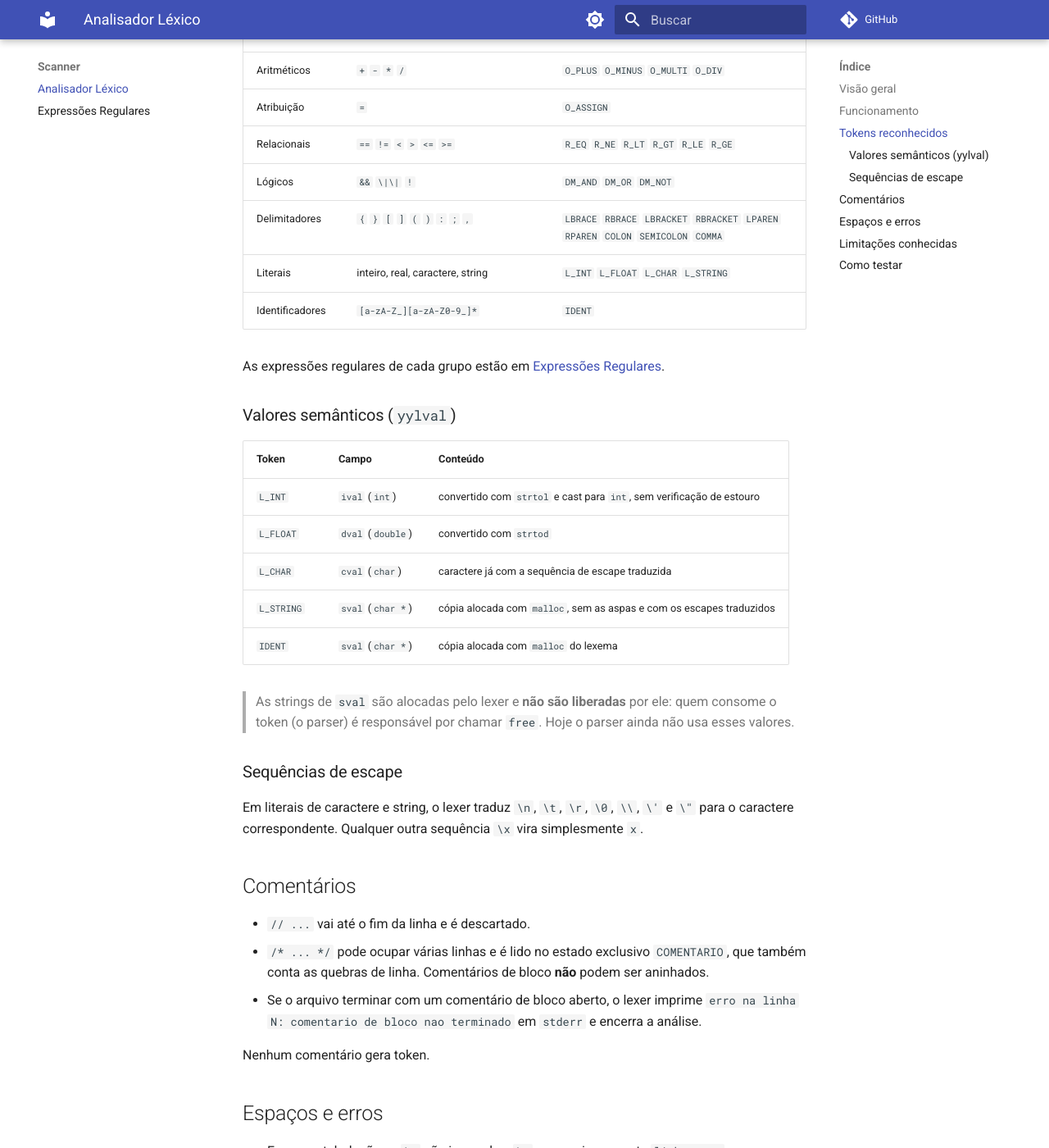
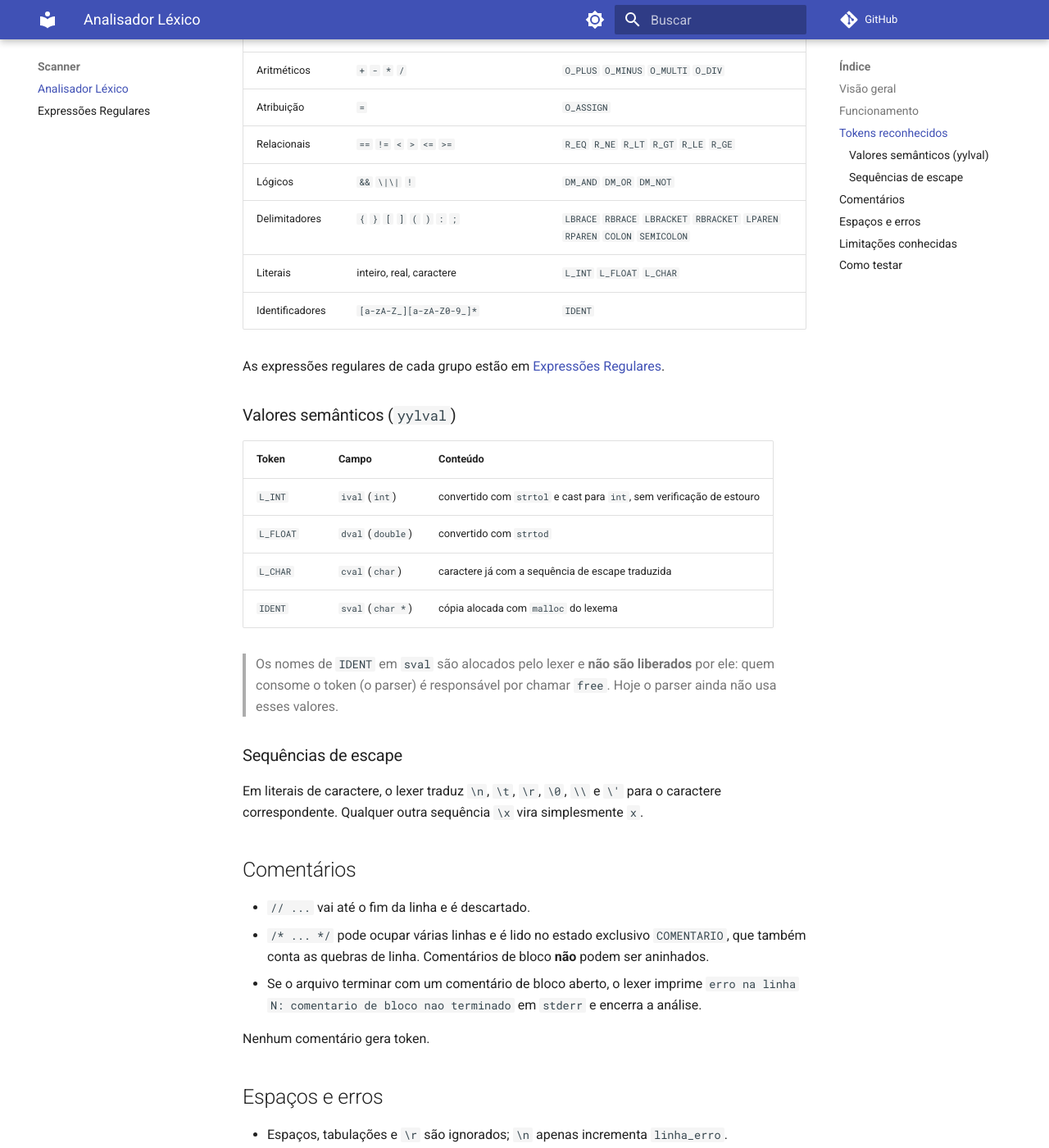
Before and after one commit to m0yo/Compiladores_G08, an MkDocs documentation site: the page built from docs/lexer.md, in a window 1280 px wide and 1400 px high, scrolled down 1238 px. Shown: the whole window at 82% size. Built offline with MkDocs 1.6.1 and Material for MkDocs 9.7.7, drawn with Linux system fonts in a browser that asks for light colours; comment, search, counter and statistics services are not loaded; some of the changed text lies outside the part shown.

Commit message:
📚 docs: remover strings e COMMA da documentação do lexer

```diff
--- a/docs/lexer.md
+++ b/docs/lexer.md
@@ -30,8 +30,8 @@ A ferramenta responsável pela geração do analisador léxico é o **Flex** (Fa
 | Atribuição | `=` | `O_ASSIGN` |
 | Relacionais | `==` `!=` `<` `>` `<=` `>=` | `R_EQ` `R_NE` `R_LT` `R_GT` `R_LE` `R_GE` |
 | Lógicos | `&&` `\|\|` `!` | `DM_AND` `DM_OR` `DM_NOT` |
-| Delimitadores | `{` `}` `[` `]` `(` `)` `:` `;` `,` | `LBRACE` `RBRACE` `LBRACKET` `RBRACKET` `LPAREN` `RPAREN` `COLON` `SEMICOLON` `COMMA` |
-| Literais | inteiro, real, caractere, string | `L_INT` `L_FLOAT` `L_CHAR` `L_STRING` |
+| Delimitadores | `{` `}` `[` `]` `(` `)` `:` `;` | `LBRACE` `RBRACE` `LBRACKET` `RBRACKET` `LPAREN` `RPAREN` `COLON` `SEMICOLON` |
+| Literais | inteiro, real, caractere | `L_INT` `L_FLOAT` `L_CHAR` |
 | Identificadores | `[a-zA-Z_][a-zA-Z0-9_]*` | `IDENT` |
 
 As expressões regulares de cada grupo estão em [Expressões Regulares](expressoesRegularesFlex.md).
@@ -43,14 +43,13 @@ As expressões regulares de cada grupo estão em [Expressões Regulares](express
 | `L_INT` | `ival` (`int`) | convertido com `strtol` e cast para `int`, sem verificação de estouro |
 | `L_FLOAT` | `dval` (`double`) | convertido com `strtod` |
 | `L_CHAR` | `cval` (`char`) | caractere já com a sequência de escape traduzida |
-| `L_STRING` | `sval` (`char *`) | cópia alocada com `malloc`, sem as aspas e com os escapes traduzidos |
 | `IDENT` | `sval` (`char *`) | cópia alocada com `malloc` do lexema |
 
-> As strings de `sval` são alocadas pelo lexer e **não são liberadas** por ele: quem consome o token (o parser) é responsável por chamar `free`. Hoje o parser ainda não usa esses valores.
+> Os nomes de `IDENT` em `sval` são alocados pelo lexer e **não são liberados** por ele: quem consome o token (o parser) é responsável por chamar `free`. Hoje o parser ainda não usa esses valores.
 
 ### Sequências de escape
 
-Em literais de caractere e string, o lexer traduz `\n`, `\t`, `\r`, `\0`, `\\`, `\'` e `\"` para o caractere correspondente. Qualquer outra sequência `\x` vira simplesmente `x`.
+Em literais de caractere, o lexer traduz `\n`, `\t`, `\r`, `\0`, `\\` e `\'` para o caractere correspondente. Qualquer outra sequência `\x` vira simplesmente `x`.
 
 ## Comentários
 
@@ -69,8 +68,8 @@ Nenhum comentário gera token.
 
 - Não existem tokens para `%`, `&` e `|` isolados, `++`, `--`, `+=` e demais operadores compostos, `.` e `->`.
 - Literais numéricos: apenas decimal. Não há hexadecimal, octal, notação científica (`1e3`), sufixos (`10L`, `1.5f`) nem reais como `.5` ou `5.` (o `5.` vira `L_INT` seguido de erro no `.`).
-- `short`, `signed`, `unsigned`, `void`, `bool`, `true` e `false` **não** são palavras reservadas: são reconhecidos como `IDENT`. O mesmo vale para `string`, `main` e `printf`.
-- `T_LONG`, `T_DOUBLE`, `L_STRING` e as palavras-chave `do`, `switch`, `case`, `break`, `continue` e `return` são reconhecidos pelo lexer, mas ainda não são consumidos pela gramática nem têm suporte na tabela de símbolos ou na AST.
+- `short`, `signed`, `unsigned`, `void`, `bool`, `true` e `false` **não** são palavras reservadas: são reconhecidos como `IDENT`. O mesmo vale para `string`, `main` e `printf`. Strings, funções e structs não fazem parte da linguagem: aspas duplas, `,` e `.` geram erro léxico e o parser rejeita a entrada.
+- `T_LONG`, `T_DOUBLE` e as palavras-chave `do`, `switch`, `case`, `break`, `continue` e `return` são reconhecidos pelo lexer, mas ainda não são consumidos pela gramática nem têm suporte na tabela de símbolos ou na AST.
 
 ## Como testar
 
```
